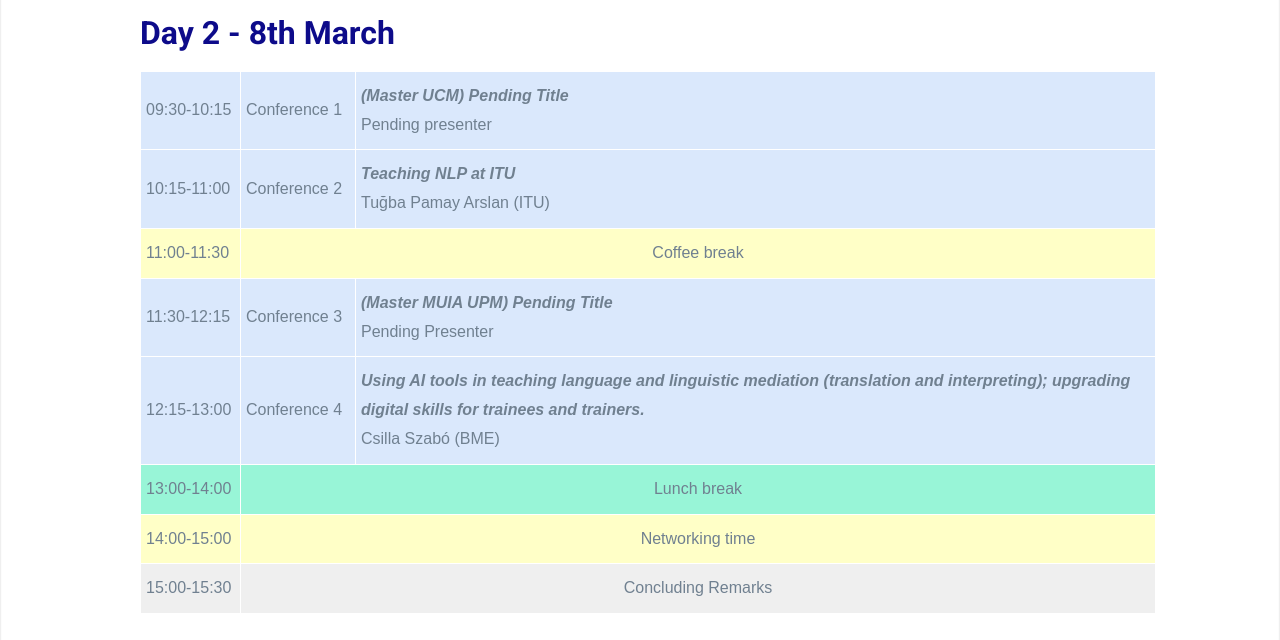
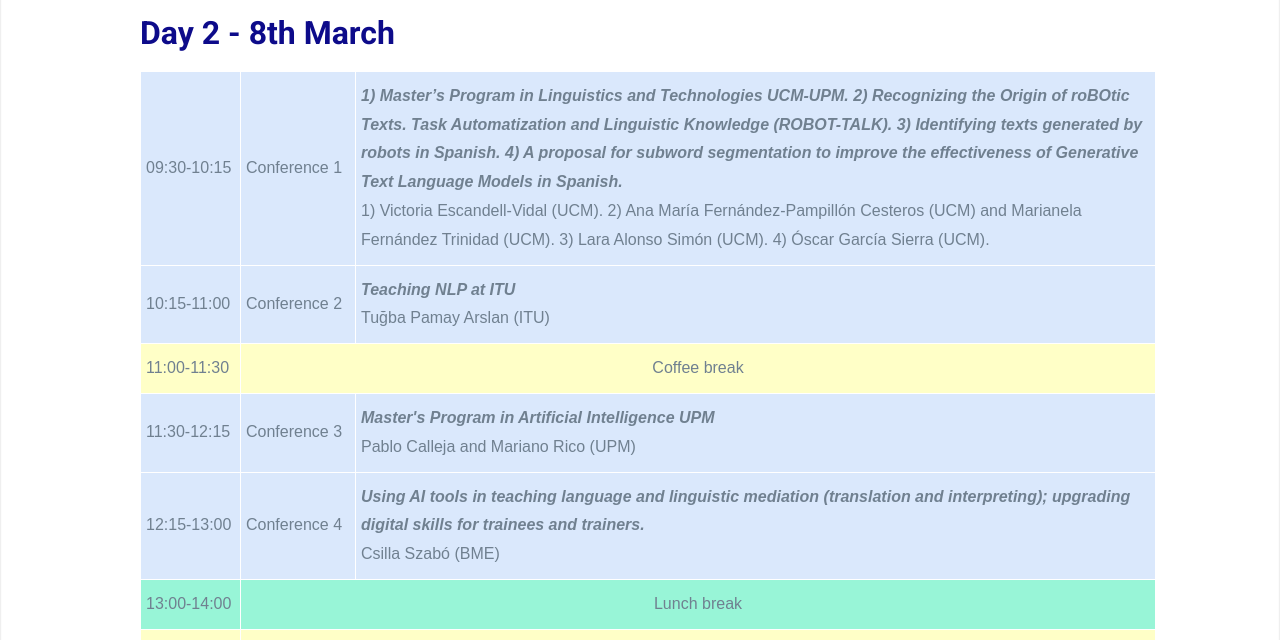
Before and after one commit to oeg-upm/eelisa-lt-workshop, a plain HTML site: page index.html in a window 1280 px wide. Shown: the part 990-1630 px from the top of the page. Drawn offline with Linux system fonts and the light colour scheme.

Commit message:
updated agenda

```diff
--- a/index.html
+++ b/index.html
@@ -134,8 +134,7 @@
   <tr>
     <td class="tg-dxuu">09:30-10:15</td>
     <td class="tg-dxuu">Conference 1</td>
-    <td class="tg-dxuu"> <span style="font-style:italic">(Master UCM) Pending Title </span> <br>Pending presenter
-</td>
+    <td class="tg-dxuu"> <span style="font-style:italic"> 1) Master’s Program in Linguistics and Technologies UCM-UPM. 2) Recognizing the Origin of roBOtic Texts. Task Automatization and Linguistic Knowledge (ROBOT-TALK). 3) Identifying texts generated by robots in Spanish. 4) A proposal for subword segmentation to improve the effectiveness of Generative Text Language Models in Spanish. </span> <br>1) Victoria Escandell-Vidal (UCM). 2) Ana María Fernández-Pampillón Cesteros (UCM) and Marianela Fernández Trinidad (UCM). 3) Lara Alonso Simón (UCM). 4) Óscar García Sierra (UCM).</td>
   </tr>
   <tr>
     <td class="tg-dxuu">10:15-11:00</td>
@@ -149,7 +148,7 @@
   <tr>
     <td class="tg-dxuu">11:30-12:15</td>
     <td class="tg-dxuu">Conference 3</td>
-    <td class="tg-dxuu"><span style="font-style:italic">(Master MUIA UPM) Pending Title</span><br>Pending Presenter</td>
+    <td class="tg-dxuu"><span style="font-style:italic">Master's Program in Artificial Intelligence UPM</span><br>Pablo Calleja and Mariano Rico (UPM)</td>
   </tr>
   <tr>
     <td class="tg-dxuu">12:15-13:00</td>
```
